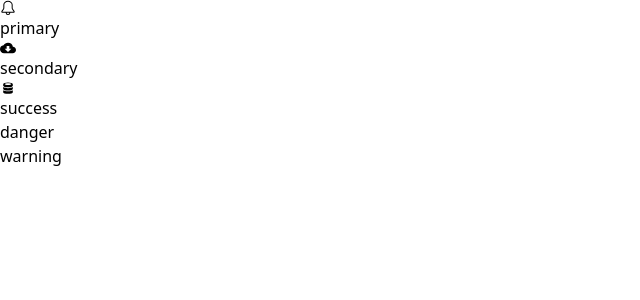
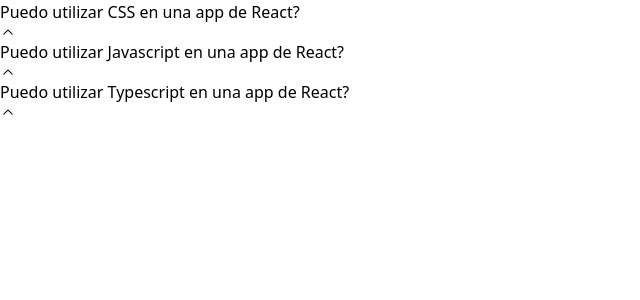
Before and after one commit to numberwang55/comps-vite, a React (Vite) app: page / in a window 1280 px wide. Shown: the top 300 px of the page, without its empty margins (0-640 px from the left). Built offline with nearby package versions, Linux system fonts and the light colour scheme.

Commit message:
Feat: accordion content is collapsable

```diff
--- a/src/App.jsx
+++ b/src/App.jsx
@@ -1,42 +1,16 @@
-import Button from "./components/Button";
-import { GoBell } from "react-icons/go";
-import { MdCloudDownload } from "react-icons/md";
-import { DiDatabase } from "react-icons/di";
+import ButtonPage from "./pages/ButtonPage";
+import Accordion from "./components/Accordion";
 
 export default function App() {
-  const handleClick = () => {
-    console.log("click!!!!")
-  }
+  const items = [
+    { label: "Puedo utilizar CSS en una app de React?", content: "Claro que si, puedes utilizar este lenguaje de programacion si quieres" },
+    { label: "Puedo utilizar Javascript en una app de React?", content: "Claro que si, puedes utilizar este lenguaje de programacion si quieres" },
+    { label: "Puedo utilizar Typescript en una app de React?", content: "Claro que si, puedes utilizar este lenguaje de programacion si quieres" },
+  ];
   return (
     <div>
-      <div>
-        <Button primary rounded outline onClick={handleClick}>
-          <GoBell/>
-          primary
-        </Button>
-      </div>
-      <div>
-        <Button secondary outline onMouseEnter={handleClick}>
-          <MdCloudDownload/>
-          secondary
-        </Button>
-      </div>
-      <div>
-        <Button success outline onMouseLeave={handleClick}>
-          <DiDatabase/>
-          success
-        </Button>
-      </div>
-      <div>
-        <Button danger outline>
-          danger
-        </Button>
-      </div>
-      <div>
-        <Button outline warning>
-          warning
-        </Button>
-      </div>
+      {/* <ButtonPage /> */}
+      <Accordion items={items}/>
     </div>
   );
 }
--- /dev/null
+++ b/src/components/Accordion.jsx
@@ -0,0 +1,33 @@
+import { useState } from "react"
+import { GoChevronDown, GoChevronUp } from "react-icons/go";
+
+export default function Accordion({ items }) {
+
+  const [expandedIndex, setExpandedIndex] = useState(-1)
+  const handleClick = (index) => {
+    if (index === expandedIndex) {
+      setExpandedIndex(-1)
+    } else {
+      setExpandedIndex(index)
+    }
+  }
+
+  const renderedItems = items.map((item, index) => {
+    const isExpanded = index === expandedIndex
+
+    const icon = <span className="text-2xl">{isExpanded ? <GoChevronDown/> : <GoChevronUp/>}</span>
+
+    return (
+      <div key={index}>
+        <div className="flex justify-between p-3 bg-gray-50 border-b items-center cursor-pointer" onClick={() => handleClick(index)}>
+          {item.label}
+          {icon}
+          </div>
+        {isExpanded && <div className="border-b p-5">{item.content}</div>}
+      </div>
+    )
+  })
+  return (
+    <div className="border-x border-t rounded">{renderedItems}</div>
+  )
+}
--- a/src/components/Button.jsx
+++ b/src/components/Button.jsx
@@ -9,9 +9,9 @@
   danger,
   outline,
   rounded,
-  ...events
+  ...rest
 }) {
-  const classes = className("px-3 py-1.5 border", {
+  const classes = className(rest.className, "px-3 py-1.5 border", {
     "border-blue-400 bg-blue-400 text-white": primary,
     "border-gray-800 bg-gray-800 text-white": secondary,
     "border-green-400 bg-green-400 text-white": success,
@@ -25,7 +25,7 @@
     "text-yellow-600": outline && warning,
     "text-red-600": outline && danger
   });
-  return <button {...events} className={classes}>{children}</button>;
+  return <button {...rest} className={classes}>{children}</button>;
 }
 
 Button.propTypes = {
--- /dev/null
+++ b/src/pages/ButtonPage.jsx
@@ -0,0 +1,39 @@
+import Button from "../components/Button";
+import { GoBell } from "react-icons/go";
+import { MdCloudDownload } from "react-icons/md";
+import { DiDatabase } from "react-icons/di";
+
+export default function ButtonPage() {
+  return (
+    <div>
+      <div>
+        <Button primary rounded outline className="mb-5">
+          <GoBell />
+          primary
+        </Button>
+      </div>
+      <div>
+        <Button secondary outline>
+          <MdCloudDownload />
+          secondary
+        </Button>
+      </div>
+      <div>
+        <Button success outline>
+          <DiDatabase />
+          success
+        </Button>
+      </div>
+      <div>
+        <Button danger outline>
+          danger
+        </Button>
+      </div>
+      <div>
+        <Button outline warning>
+          warning
+        </Button>
+      </div>
+    </div>
+  );
+}
```
Also changed, not shown: src/main.jsx (+5 -7 lines).
